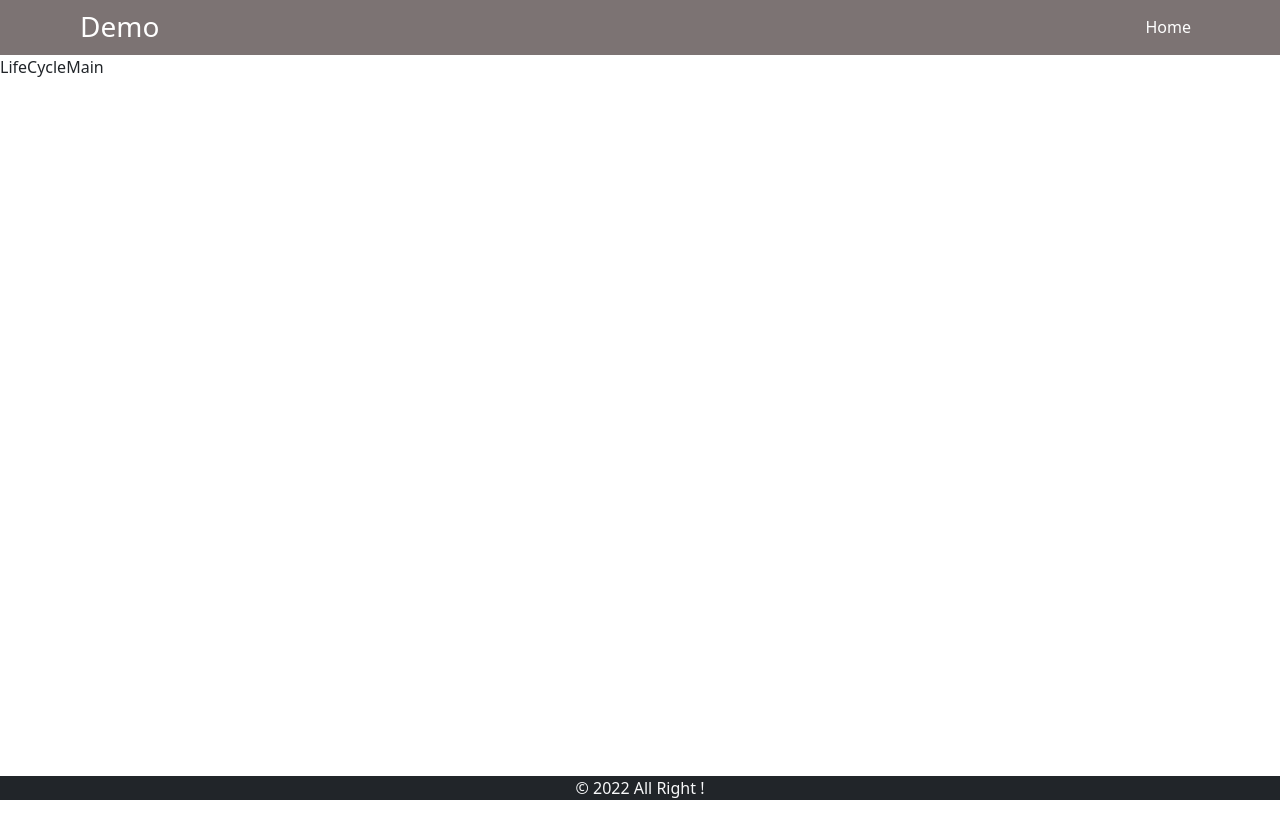
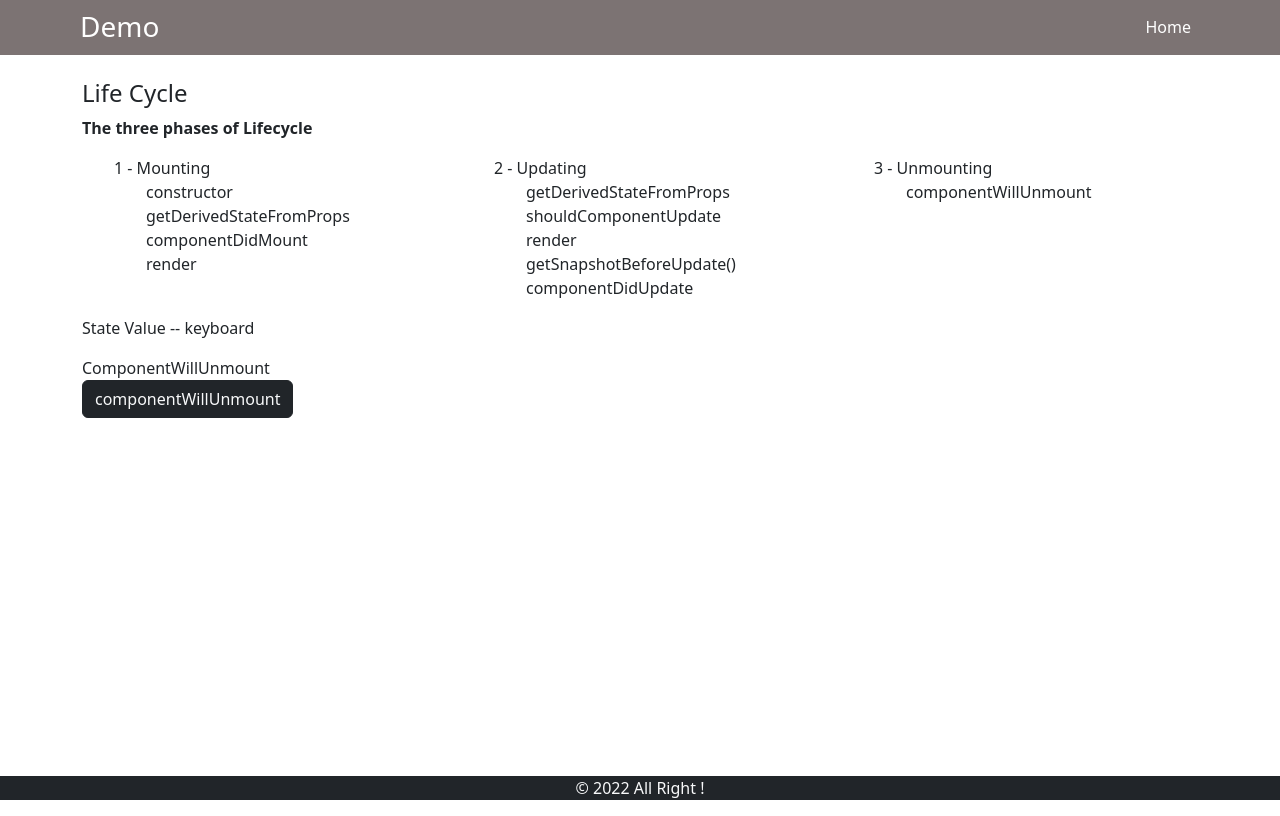
Before and after one commit to budhesh22/react-demo, a React (Create React App) app: page /demo/life-cycle in a window 1280 px wide. Built offline with nearby package versions, Linux system fonts and the light colour scheme.

Commit message:
feat: added react JS component life-cycle with comments

```diff
--- a/src/components/demo/LifeCycleMain.js
+++ b/src/components/demo/LifeCycleMain.js
@@ -1,9 +1,18 @@
-import React from 'react'
+import React from "react";
+import LifeCycleType from "../lifeCycle/LifeCycleType";
+import MainClass from "../lifeCycle/MainClass";
 
 const LifeCycleMain = () => {
   return (
-    <div>LifeCycleMain</div>
-  )
-}
+    <div className="container">
+      <div className="row">
+        <LifeCycleType />
+        <div className="col-md-12">
+          <MainClass name="mouse" />
+        </div>
+      </div>
+    </div>
+  );
+};
 
-export default LifeCycleMain
+export default LifeCycleMain;
--- a/src/components/hooks/HookRules.jsx
+++ b/src/components/hooks/HookRules.jsx
@@ -4,14 +4,16 @@ const HookRules = () => {
   return (
     <div className="hooks-rules mt-4">
       <h4 className="select-hook-demo-title">
-        1- Before You Select Any Hooks Please Read The Rules of Hooks
+        Before You Select Any Hooks Please Read The Rules of Hooks
       </h4>
       <ul>
         <li>
-          <h5>
-            Hooks are JavaScript functions, but they impose two additional
-            rules:
-          </h5>
+          <p>
+            <b>
+              Hooks are JavaScript functions, but they impose two additional
+              rules:
+            </b>
+          </p>
         </li>
         <li>
           <p>
--- /dev/null
+++ b/src/components/lifeCycle/ComponentWillUnmount.jsx
@@ -0,0 +1,10 @@
+import React, { Component } from "react";
+
+export default class ComponentWillUnmount extends Component {
+  componentWillUnmount() {
+    alert("componentWillUnmount");
+  }
+  render() {
+    return <div>ComponentWillUnmount</div>;
+  }
+}
--- /dev/null
+++ b/src/components/lifeCycle/LifeCycleType.js
@@ -0,0 +1,47 @@
+import React from "react";
+
+const LifeCycleType = () => {
+  return (
+    <>
+      <div className="life-cycle-info mt-4">
+        <h4>Life Cycle</h4>
+        <p>
+          <b>The three phases of Lifecycle</b>
+        </p>
+      </div>
+      <div className="col-md-4">
+        <ul>
+          <li>1 - Mounting</li>
+          <ul>
+            <li>constructor</li>
+            <li>getDerivedStateFromProps</li>
+            <li>componentDidMount</li>
+            <li>render</li>
+          </ul>
+        </ul>
+      </div>
+      <div className="col-md-4">
+        <ul>
+          <li>2 - Updating</li>
+          <ul>
+            <li>getDerivedStateFromProps</li>
+            <li>shouldComponentUpdate</li>
+            <li>render</li>
+            <li>getSnapshotBeforeUpdate()</li>
+            <li>componentDidUpdate</li>
+          </ul>
+        </ul>
+      </div>
+      <div className="col-md-4">
+        <ul>
+          <li>3 - Unmounting</li>
+          <ul>
+            <li>componentWillUnmount</li>
+          </ul>
+        </ul>
+      </div>
+    </>
+  );
+};
+
+export default LifeCycleType;
--- a/src/components/lifeCycle/MainClass.jsx
+++ b/src/components/lifeCycle/MainClass.jsx
@@ -1,9 +1,98 @@
-import React, { Component } from 'react'
+import React, { Component } from "react";
+import ComponentWillUnmount from "./ComponentWillUnmount";
+class MainClass extends Component {
+  // 1-constructor -- > mounting method
 
-export default class MainClass extends Component {
+  //the super() method in the constructor method,
+  //we call the parent's constructor method and gets access to the parent's properties and methods:
+  constructor(props) {
+    console.log("constructor: ", props);
+    super(props);
+    this.state = {
+      name: this.props.name,
+      show: true,
+    };
+  }
+
+  // Life cycle methods
+
+  // 2-getDerivedStateFromProps -- > mounting method
+
+  // The getDerivedStateFromProps() method is called right before rendering the element(s) in the DOM.
+  // This is the natural place to set the state object based on the initial props.
+  // It takes state as an argument, and returns an object with changes to the state.
+
+  static getDerivedStateFromProps(props, state) {
+    console.log("getDerivedStateFromProps:", state, props);
+    return {
+      //   name: props.name,
+    };
+  }
+
+  // 3-componentDidMount method -- > mounting method
+
+  // The componentDidMount() method is called after the component is rendered.
+
+  componentDidMount() {
+    console.log("before-componentDidMount", this.state.name);
+    this.setState({ name: "keyboard" });
+    console.log("after-componentDidMount", this.state.name);
+  }
+
+  // 4-shouldComponentUpdate -- > updating method
+
+  //In the shouldComponentUpdate() method you can return a Boolean value that specifies whether React should continue with the rendering or not.
+  // The default value is true
+
+  shouldComponentUpdate() {
+    return true;
+  }
+
+  // 5-getSnapshotBeforeUpdate method -- > updating method
+
+  // In the getSnapshotBeforeUpdate() method you have access to the props and state before the update, meaning that even after the update, you can check what the values were before the update.
+  //  If the getSnapshotBeforeUpdate() method is present, you should also include the componentDidUpdate() method, otherwise you will get an error.
+  //
+
+  getSnapshotBeforeUpdate(prevProps, prevState) {
+    console.log("getSnapshotBeforeUpdate:", prevProps, prevState);
+    return {};
+  }
+
+  // 6-componentDidUpdate method -- > updating method
+
+  // The componentDidUpdate method is called after the component is updated in the DOM.
+
+  componentDidUpdate() {
+    console.log("componentDidUpdate: ", this.state.name);
+  }
+
+  // 7-componentWillUnmount method -- > unMounting method
+
+  handleDelete = () => {
+    this.setState({ show: false });
+  };
+
+  // 8-render method
+
+  // The render() method is required, and is the method that actually outputs the HTML to the DOM.
   render() {
+    console.log("render: ", this.state.name);
+
+    let beforeUnmount;
+    if (this.state.show) {
+      beforeUnmount = <ComponentWillUnmount />;
+    }
     return (
-      <div>MainClass</div>
-    )
+      <div className="class-main-state">
+        <p>State Value -- {this.state.name}</p>
+        {beforeUnmount}
+        <button className="btn btn-dark text-light" onClick={this.handleDelete}>
+          componentWillUnmount
+        </button>
+      </div>
+    );
   }
 }
+
+export default MainClass;
```
